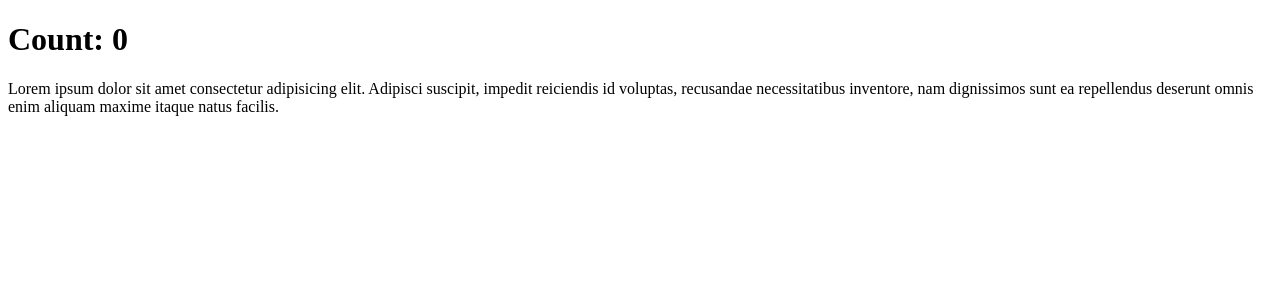
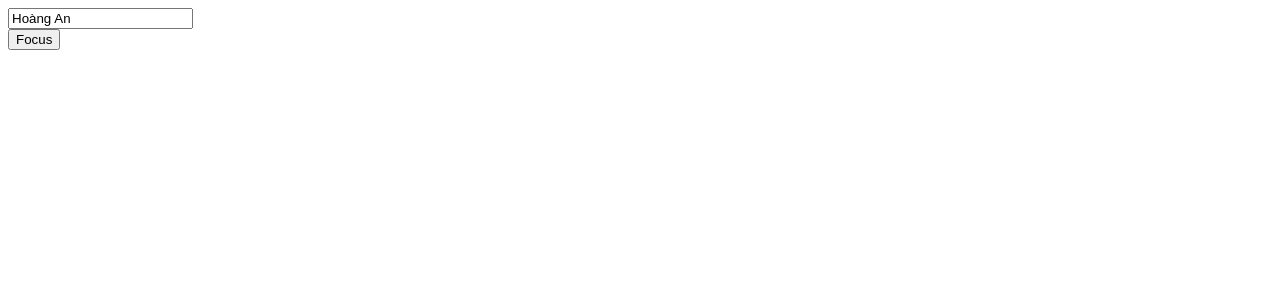
Before and after one commit to Unicode-Academy/unicode_reactjs_typescript, a React (Vite) app: page / in a window 1280 px wide. Shown: the top 300 px of the page. Built offline with nearby package versions, Linux system fonts and the light colour scheme; the HTML template or start-up script is replaced by a standard one.

Commit message:
forwardRef va useImperativeHandle

```diff
--- a/src/App.tsx
+++ b/src/App.tsx
@@ -1,22 +1,21 @@
-import React, { useCallback } from "react";
+import { useEffect, useRef } from "react";
+import Input from "./components/Input";
 
 export default function App() {
-  const handleClick: React.MouseEventHandler<HTMLParagraphElement> =
-    useCallback((e: React.MouseEvent<HTMLParagraphElement>) => {
-      // console.log("clicked", text);
-      console.log(e);
-    }, []);
+  const inputRef = useRef<HTMLInputElement>(null);
+  useEffect(() => {
+    console.log(inputRef);
+  });
+  const handleClick: React.MouseEventHandler = () => {
+    inputRef.current?.focus();
+  };
   return (
     <div>
-      <h1>Count: 0</h1>
-      {/* <button onClick={() => handleClick("Hoàng An")}>Click me</button> */}
-      {/* <button onClick={handleClick}>Click me</button> */}
-      <p onClick={handleClick}>
-        Lorem ipsum dolor sit amet consectetur adipisicing elit. Adipisci
-        suscipit, impedit reiciendis id voluptas, recusandae necessitatibus
-        inventore, nam dignissimos sunt ea repellendus deserunt omnis enim
-        aliquam maxime itaque natus facilis.
-      </p>
+      <Input ref={inputRef} value={"Hoàng An"} />
+      <button onClick={handleClick}>Focus</button>
     </div>
   );
 }
+
+//forwardRef
+//useImperativeHandle
--- /dev/null
+++ b/src/components/Input.tsx
@@ -0,0 +1,27 @@
+import { forwardRef, useImperativeHandle, useRef } from "react";
+type InputHandle = {
+  focus: () => void;
+};
+type Props = {
+  value: string;
+};
+export default forwardRef<InputHandle, Props>(function Input({ value }, ref) {
+  const inputRef = useRef<HTMLInputElement>(null);
+  useImperativeHandle(ref, () => {
+    return {
+      focus: () => {
+        inputRef.current?.focus();
+      },
+    };
+  });
+  return (
+    <div>
+      <input
+        type="text"
+        placeholder="Input..."
+        ref={inputRef}
+        defaultValue={value}
+      />
+    </div>
+  );
+});
```
Also changed, not shown: src/App07.tsx (added, +22 -0 lines).
